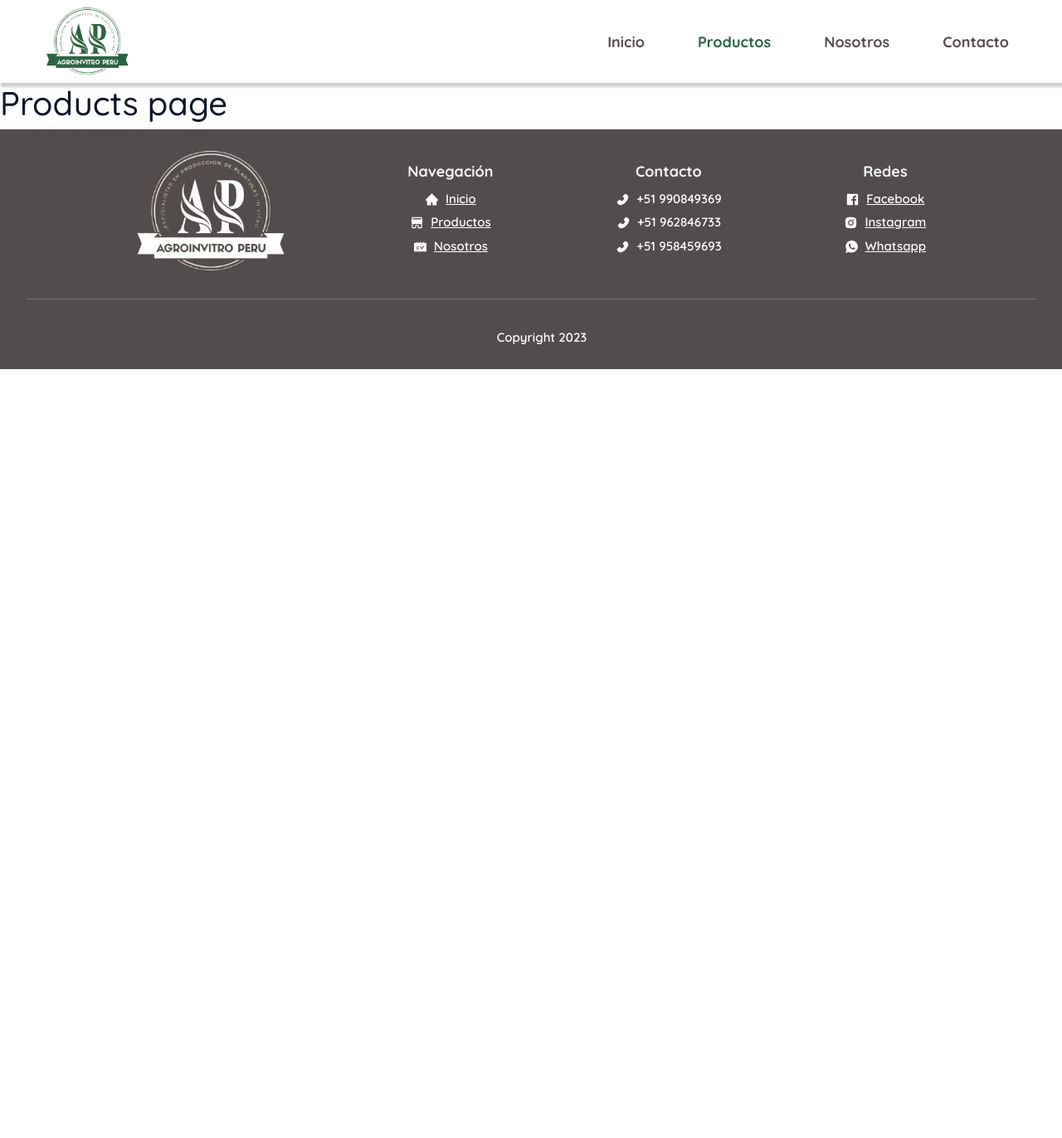
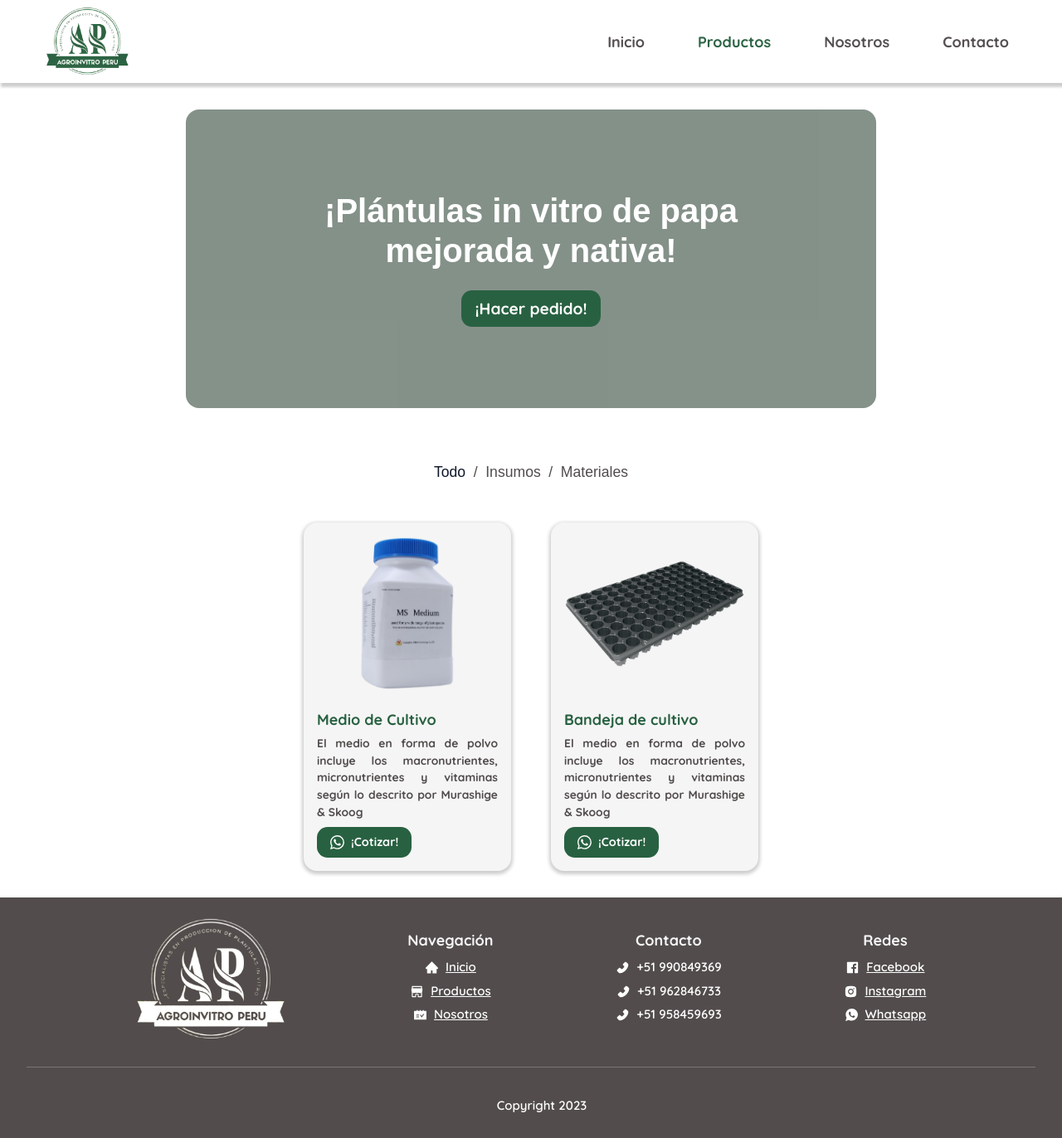
Before and after one commit to emachipana/agroinvitrope, a React (Create React App) app: page /productos in a window 1280 px wide. Shown: the whole page at 83% size. Before the commit the page ends 800 px from the top, so only its background shows below. Built offline with nearby package versions, Linux system fonts and the light colour scheme; some icons are missing; a web font is replaced by a local one.

Commit message:
ADD: section products in product page

```diff
--- a/src/App.js
+++ b/src/App.js
@@ -1,7 +1,8 @@
 import { Route, Routes } from "react-router-dom";
 import Navbar from "./components/Navbar";
 import Footer from "./components/Footer";
-import HomePage from "./pages/home";
+import ProductsPage from "./pages/Products";
+import HomePage from "./pages/Home";
 
 function App() {
   return (
@@ -9,7 +10,7 @@ function App() {
       <Navbar />
         <Routes>
           <Route index path="/" element={<HomePage />} />
-          <Route path="/productos" element={<h1>Products page</h1>} />
+          <Route path="/productos" element={<ProductsPage />} />
           <Route path="/nosotros" element={<h1>About us page</h1>} />
           <Route path="/contacto" element={<h1>Contact page</h1>} />
         </Routes>
--- a/src/pages/Products/index.js
+++ b/src/pages/Products/index.js
@@ -1,7 +1,11 @@
+import { useState } from "react";
 import Banner from "../../components/Banner";
+import ProductNav from "../../components/ProductNav";
 import Slider from "../../components/Slider";
+import { ProductsContainer } from "./styles";
+import { PRODUCTS } from "../../data/products";
+import ProductCard from "../../components/ProductCard";
 
-function ProductsPage() {
 const imagesForSlider = [
   {
     src: "taper_1.jpg",
@@ -13,6 +17,14 @@ function ProductsPage() {
   }
 ];
 
+function ProductsPage() {
+  const [currentLocation, setCurrentLocation] = useState("todo");
+
+  const handleChangeLocation = (location) => {
+    if(currentLocation === location) return;
+    setCurrentLocation(location);
+  }
+
   return (
     <>
       <Slider
@@ -21,9 +33,29 @@ function ProductsPage() {
         Item={Banner}
         borderRadius={1}
         maxHeight={45}
-        height={40}
+        height={35}
         width={65}
+        maxWidth={85}
       />
+      <ProductNav
+        currentLocation={currentLocation}
+        handleChangeLocation={handleChangeLocation}
+      />
+      <ProductsContainer>
+        {
+          PRODUCTS
+            .filter(product => currentLocation === "todo" || currentLocation === product.category)
+            .map((product, index) => (
+              <ProductCard
+                key={index}
+                description={product.description}
+                imageSrc={product.src}
+                name={product.name}
+                price={product.price}
+              />
+            ))
+        }
+      </ProductsContainer>
     </>
   );
 }
--- /dev/null
+++ b/src/pages/Products/styles.js
@@ -0,0 +1,11 @@
+import styled from "@emotion/styled";
+
+export const ProductsContainer = styled.div`
+  display: flex;
+  margin: 2rem auto;
+  width: 90%;
+  gap: 3rem;
+  flex-wrap: wrap;
+  align-items: center;
+  justify-content: center;
+`;
```
Lines whose indentation alone changed are shown as unchanged.
